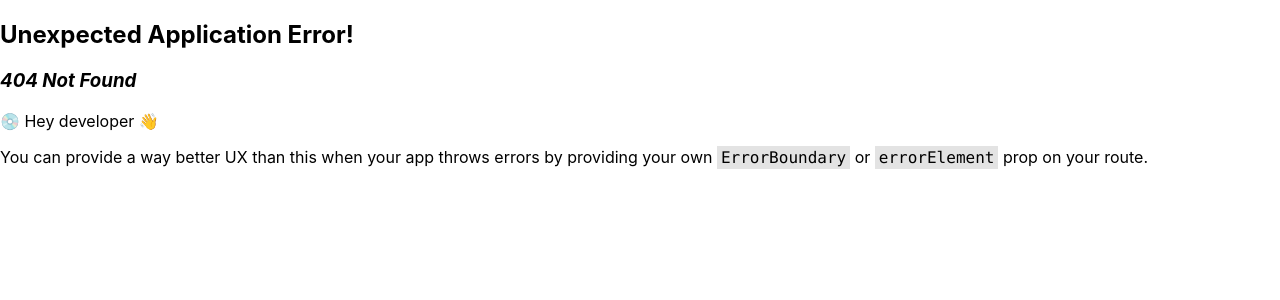
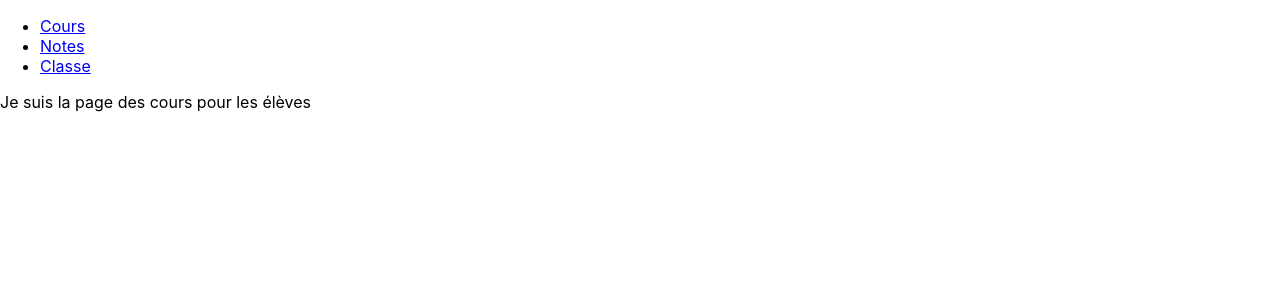
Before and after one commit to MatNgl/myefreireact, a React (Create React App) app: page /eleve/cours in a window 1280 px wide. Before the commit this address had no page. Shown: the top 300 px of the page. Built offline with nearby package versions, Linux system fonts and the light colour scheme.

Commit message:
Séparation des routes prof/eleve See you again

```diff
--- a/src/index.js
+++ b/src/index.js
@@ -7,12 +7,11 @@ import {
   createBrowserRouter,
   RouterProvider,
 } from "react-router-dom";
-import NavbarProf from './navbar/NavbarProf';
 import Navbar from './navbar/Navbar';
-import NavbarEleve from './navbar/NavbarEleve';
+import routesProf from './routes/routesProf';
+import routesEleve from './routes/routesEleve';
 
-
-const router = createBrowserRouter([
+const rootRoutes = [
   {
     path: "/",
     element: (
@@ -21,24 +20,12 @@ const router = createBrowserRouter([
       </div>
     )
   },
-  {
-    path: "/prof",
-    element: (
-      <div>
-        <NavbarProf />
-        <div>Je suis la page des profs</div>
-      </div>
-    )
-  },
-  {
-    path: "/eleve",
-    element: (
-      <div>
-        <NavbarEleve />
-        <div>Je suis la page des élèves</div>
-      </div>
-    )
-  },
+];
+
+const router = createBrowserRouter([
+  ...rootRoutes,
+  ...routesProf,
+  ...routesEleve
 ]);
 
 const root = ReactDOM.createRoot(document.getElementById('root'));
--- a/src/navbar/NavbarEleve.jsx
+++ b/src/navbar/NavbarEleve.jsx
@@ -5,9 +5,9 @@ const NavbarEleve = () => {
 
     <nav>
       <ul>
-        <li><a href="/prof/Cours">Cours</a></li>
-        <li><a href="/prof/Notes">Notes</a></li>
-        <li><a href="/prof/Notes">Classe</a></li>
+        <li><a href="/eleve/cours">Cours</a></li>
+        <li><a href="/eleve/notes">Notes</a></li>
+        <li><a href="/eleve/notes">Classe</a></li>
       </ul>
     </nav>
   );
--- a/src/navbar/NavbarProf.jsx
+++ b/src/navbar/NavbarProf.jsx
@@ -5,8 +5,8 @@ const NavbarProf = () => {
 
     <nav>
       <ul>
-        <li><a href="/prof/Cours">Cours</a></li>
-        <li><a href="/prof/Notes">Notes</a></li>
+        <li><a href="/prof/cours">Cours</a></li>
+        <li><a href="/prof/notes">Notes</a></li>
       </ul>
     </nav>
   );
--- /dev/null
+++ b/src/routes/routesEleve.js
@@ -0,0 +1,26 @@
+// routesEleve.js
+import React from 'react';
+import NavbarEleve from '../navbar/NavbarEleve';
+
+const routesEleve = [
+  {
+    path: "/eleve",
+    element: (
+      <div>
+        <NavbarEleve />
+        <div>Je suis la page des élèves</div>
+      </div>
+    )
+  },
+  {
+    path: "/eleve/cours",
+    element: (
+      <div>
+        <NavbarEleve />
+        <div>Je suis la page des cours pour les élèves</div>
+      </div>
+    )
+  }
+];
+
+export default routesEleve;
--- /dev/null
+++ b/src/routes/routesProf.js
@@ -0,0 +1,26 @@
+// routesProf.js
+import React from 'react';
+import NavbarProf from '../navbar/NavbarProf';
+
+const routesProf = [
+  {
+    path: "/prof",
+    element: (
+      <div>
+        <NavbarProf />
+        <div>Je suis la page des profs</div>
+      </div>
+    )
+  },
+  {
+    path: "/prof/cours",
+    element: (
+      <div>
+        <NavbarProf />
+        <div>Je suis la page des cours pour les profs</div>
+      </div>
+    )
+  }
+];
+
+export default routesProf;
```
